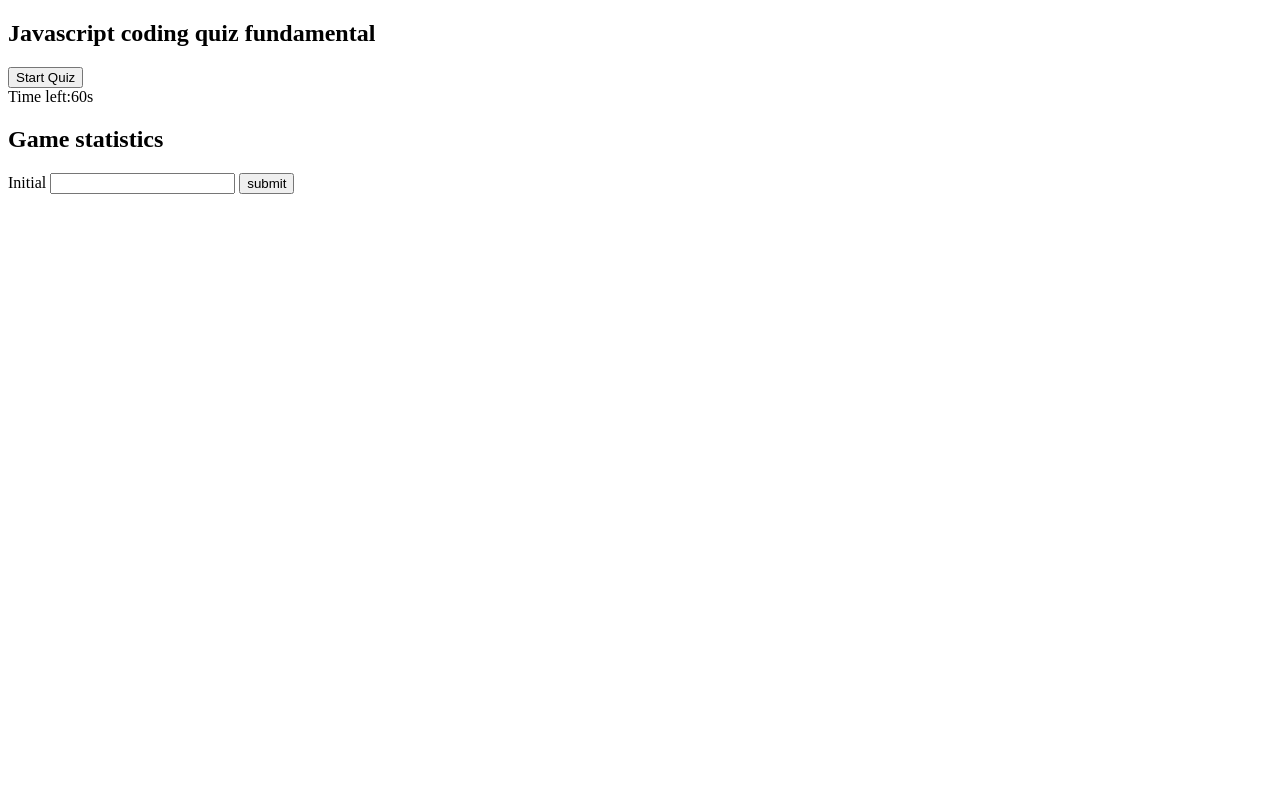
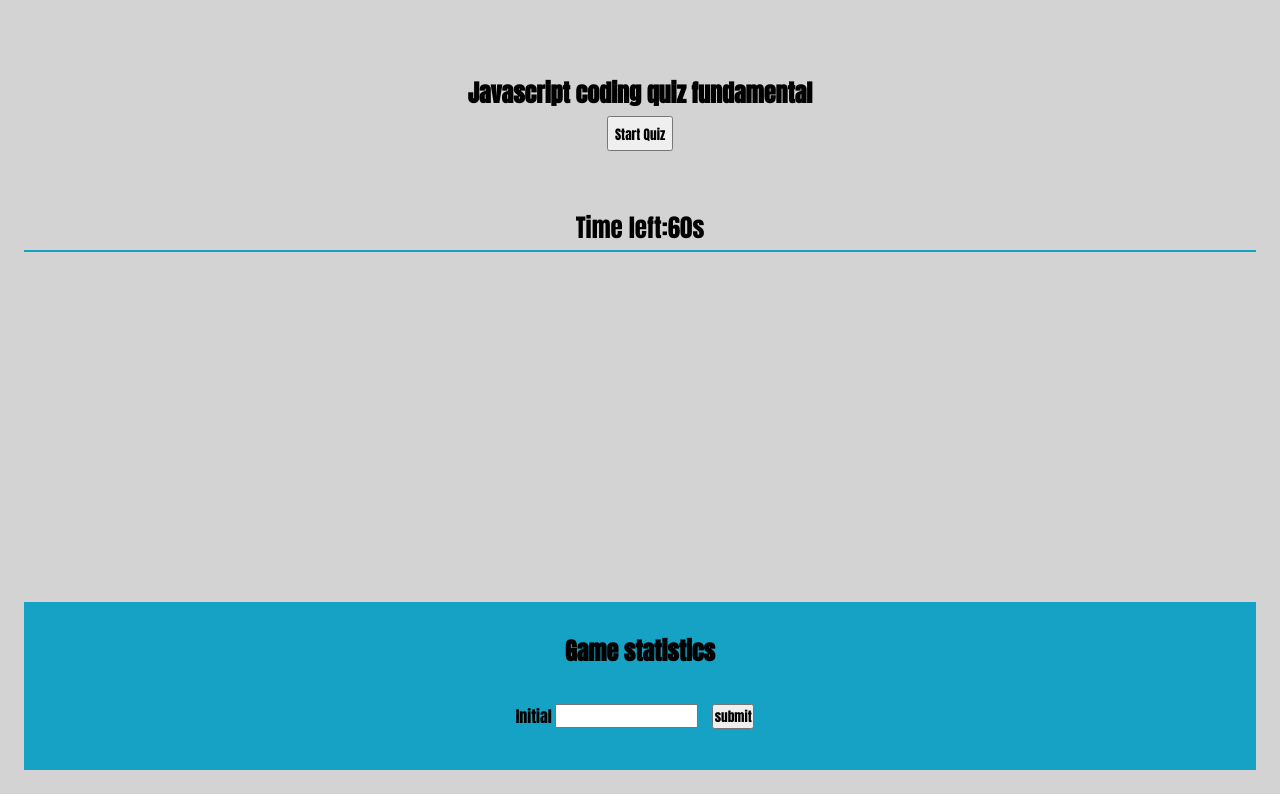
Before and after one commit to Sabinkthapa/Javascript-quiz, a plain HTML site: page index.html in a window 1280 px wide. Drawn offline with Linux system fonts and the light colour scheme; a web font is replaced by a local one.

Commit message:
added code for style for quizgame

```diff
--- a/index.html
+++ b/index.html
@@ -3,6 +3,9 @@
 <head>
     <meta charset="UTF-8">
     <meta name="viewport" content="width=device-width, initial-scale=1.0">
+    <link rel="stylesheet" href="style.css">
+    <link href="https://fonts.googleapis.com/css2?family=Anton&family=Chakra+Petch:wght@300&family=Prompt:wght@300&family=Proza+Libre&display=swap" rel="stylesheet">
+    <link href="https://fonts.googleapis.com/css2?family=Anton&family=Chakra+Petch:wght@300&family=Cormorant+Garamond:wght@700&family=Prompt:wght@300&family=Proza+Libre&display=swap" rel="stylesheet">
     <title>Javascript coding Quiz</title>
 </head>
 <body>
@@ -10,7 +13,7 @@
         <div class="container">
             <div class="section-startgame">
                 <h1 id="startgame">Javascript coding quiz fundamental</h1>
-                <button id="button" id="startbtn">Start Quiz</button>
+                <button type="button" id="startbtn">Start Quiz</button>
                 </div>
                 <!-- timer section -->
                 <div class="timer">Time left:60s</div>
@@ -26,8 +29,6 @@
                         <form>
                             <label for="username">Initial</label>
                             <input type="text" id="username", name="initials">
-                            <label for="highestscore"></label>
-                            <span id="highestscore"> </span>
                             <button type="submit" id="stat-submit">submit</button>
                         </form>
                     </div>
--- a/style.css
+++ b/style.css
@@ -0,0 +1,89 @@
+* {
+    margin: 0;
+    padding: 0;
+    box-sizing: border-box;
+    font-family: 'Anton', sans-serif
+}
+.wrapper {
+    background-color: lightgray;
+    height: 100%;
+    width: 100%;
+    padding: 1.5em;
+    /* border-style: dotted; */
+}
+
+.section-startgame {
+    display: flex;
+    flex-direction: column;
+    align-items: center;
+    position: relative;
+    /* border-style: dotted; */
+    /* background-color: aqua; */
+    margin:1.5em;
+    padding: 1.7em;
+}
+
+#startgame{
+    /* text-decoration-color: aquamarine; */
+    /* font-family: 'Proza Libre', sans-serif; */
+}
+
+ #startbtn{
+  padding: 0.5%;
+  margin-top: 5px;
+}
+
+#startbtn:hover{
+    background-color: rgb(153, 154, 219);
+}
+
+.timer {
+    display: block;
+    /* background-color: aqua; */
+    text-align: center;
+    padding: 0.5%;
+    width: 100%;
+    position: relative;
+    font-size: 25px;
+}
+.timer::after {
+    content: "";
+    position:  absolute;
+    bottom:0;
+    left: 0;
+    width: 100%;
+    height: 2px;
+    background-color: #16a2c5;
+}
+.sub-container {
+    display: block;
+    background-color: azure;
+    height: 100%;
+    width: 100%;
+    margin-top: 10px;
+    /* border-style: dotted; */
+    position: relative;
+}
+
+.section{
+    display: flex;
+    align-items: center;
+    background-color: #16a2c5;
+    flex-direction: column;
+    height: 100%;
+     padding: 2.5%;
+     margin-bottom: 0;
+     margin-top: 350px;
+}
+
+#statgame {
+   margin-bottom: 25px;
+}
+
+#stat-submit{
+    padding: 0.5px;
+    margin:10px;
+}
+#stat-submit:hover{
+    background-color: rgb(153, 154, 219);
+}
```
